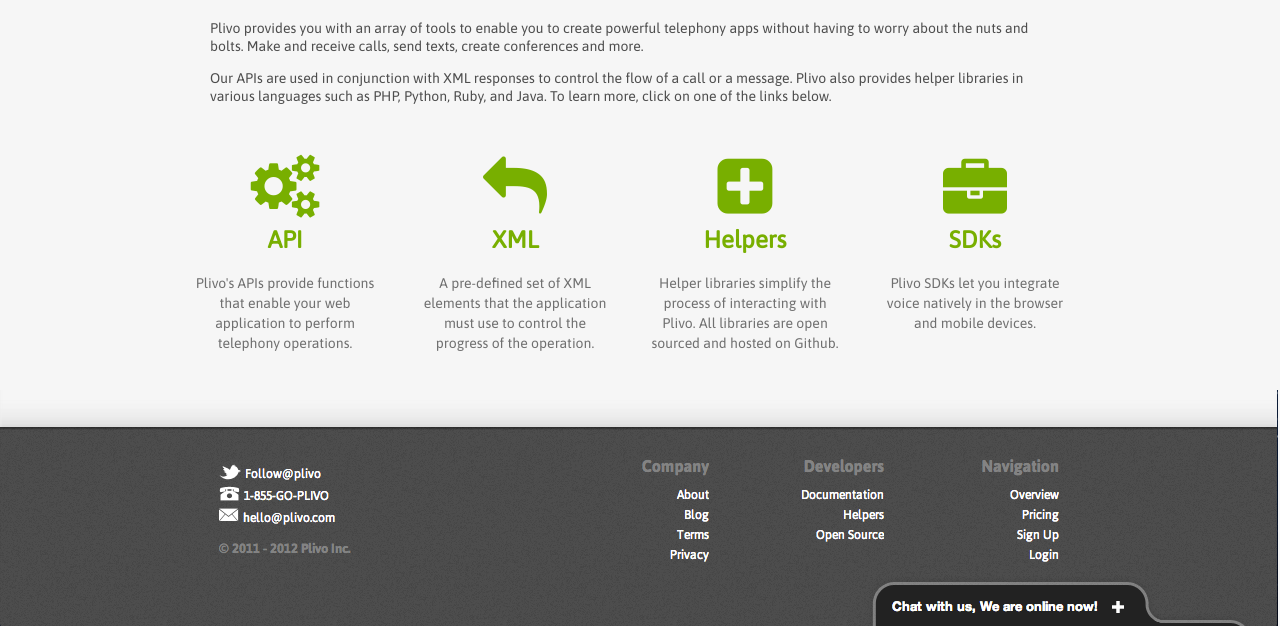
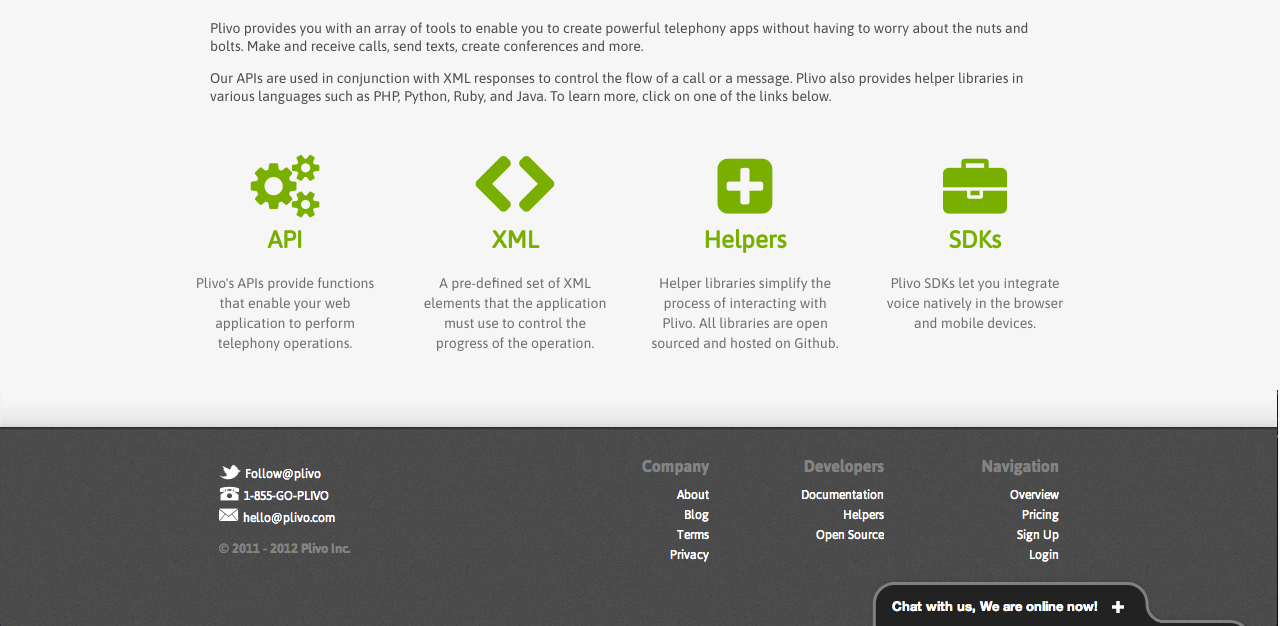
Before and after one commit to blotmandroid/Plivo-Docs, a plain HTML site: page index.html in a window 1280 px wide. Shown: the part 226-852 px from the top of the page. Drawn offline with Linux system fonts and the light colour scheme.

Commit message:
Changed XML icon

```diff
--- a/index.html
+++ b/index.html
@@ -73,7 +73,7 @@
 
 			<a href="#"><div class="box-link">
 
-				<h1><i class="icon-reply icon-2x"></i></h1>
+				<h1><i class="icon-chevron-left icon-2x"></i><i class="icon-chevron-right icon-2x"></i></h1>
 				<h2>XML</h2>
 				<p>A pre-defined set of XML elements that the application must use to control the progress of the operation.</p>
 
```
